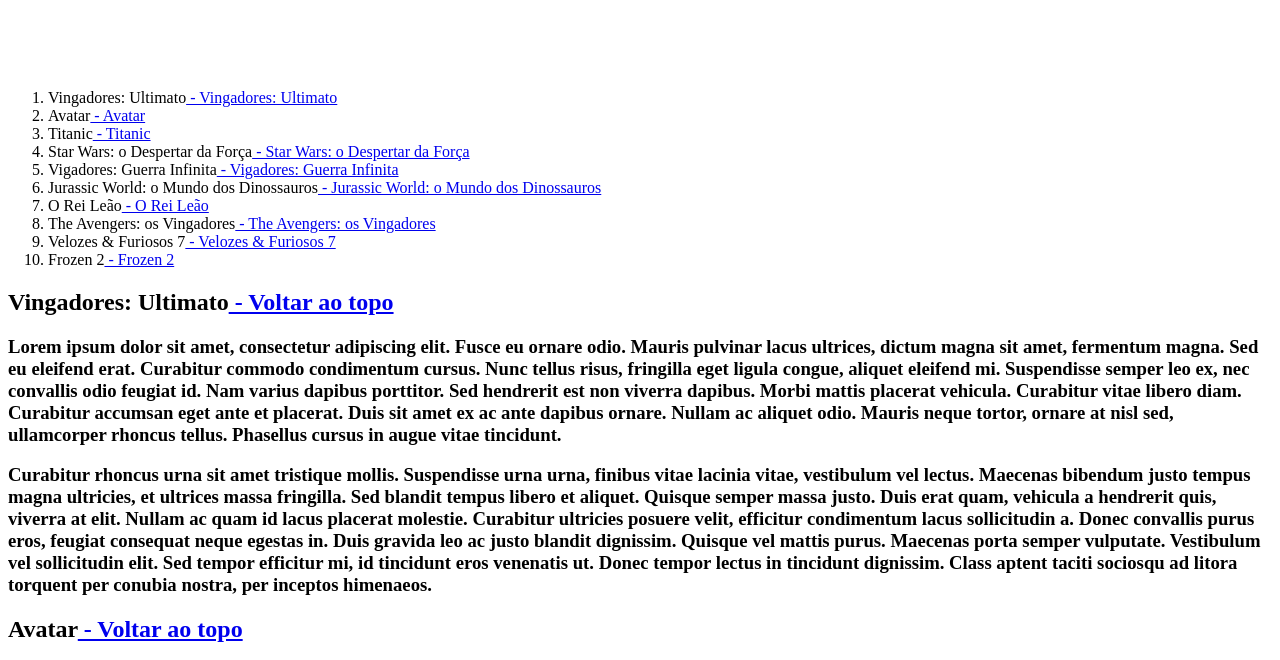
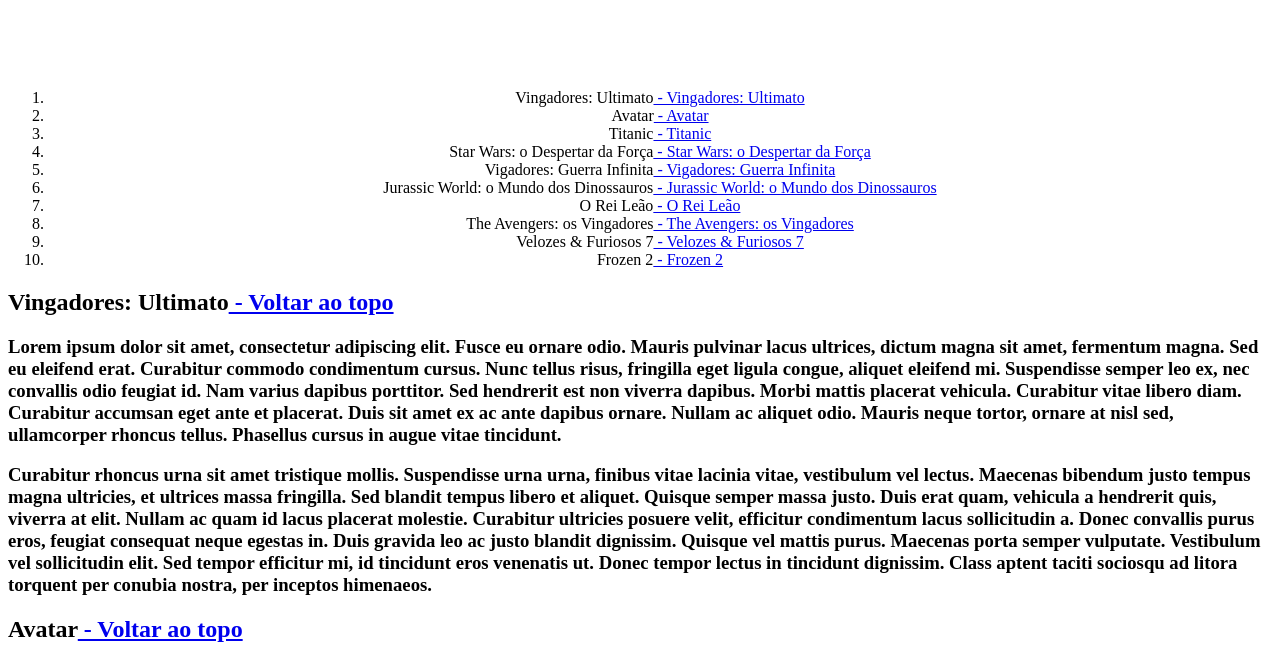
Before and after one commit to RayAra2004/ProgWeb2, a plain HTML site: page sumario.html in a window 1280 px wide. Shown: the part 61-721 px from the top of the page. Drawn offline with Linux system fonts and the light colour scheme.

Commit message:
Update sumario.html

```diff
--- a/sumario.html
+++ b/sumario.html
@@ -6,7 +6,7 @@
 	</head>
 	<body>
 		<center><h1> As 10 maiores bilheterias de todos os tempos no cinema </h1></center><br><br><br>
-		<ol></ol>
+		<center><ol></ol></center>
 		<h2>Vingadores: Ultimato</h2>
 		<h3><p>Lorem ipsum dolor sit amet, consectetur adipiscing elit. Fusce eu ornare odio. Mauris pulvinar lacus ultrices, dictum magna sit amet, fermentum magna. Sed eu eleifend erat. Curabitur commodo condimentum cursus. Nunc tellus risus, fringilla eget ligula congue, aliquet eleifend mi. Suspendisse semper leo ex, nec convallis odio feugiat id. Nam varius dapibus porttitor. Sed hendrerit est non viverra dapibus. Morbi mattis placerat vehicula. Curabitur vitae libero diam. Curabitur accumsan eget ante et placerat. Duis sit amet ex ac ante dapibus ornare. Nullam ac aliquet odio. Mauris neque tortor, ornare at nisl sed, ullamcorper rhoncus tellus. Phasellus cursus in augue vitae tincidunt.</p>
 		<p>
```
